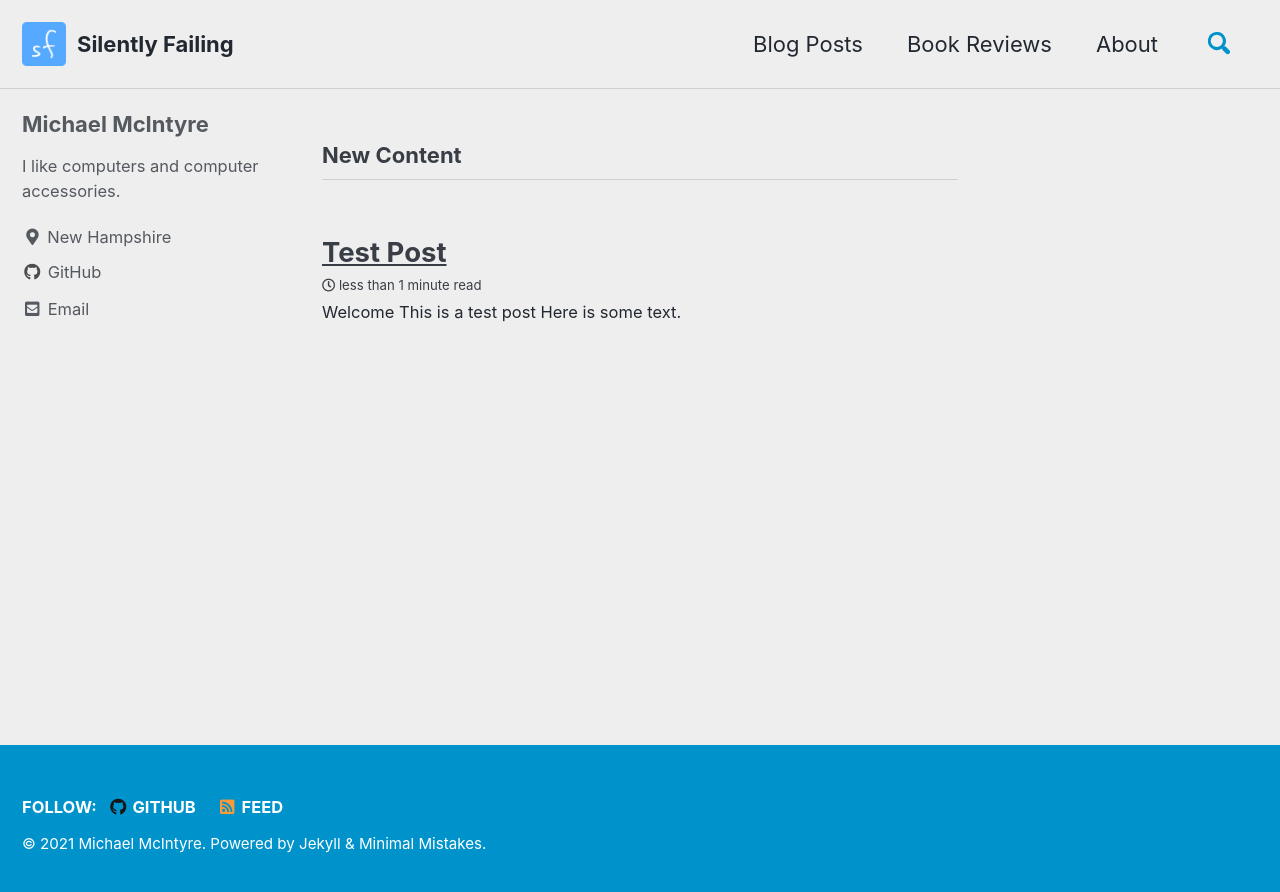
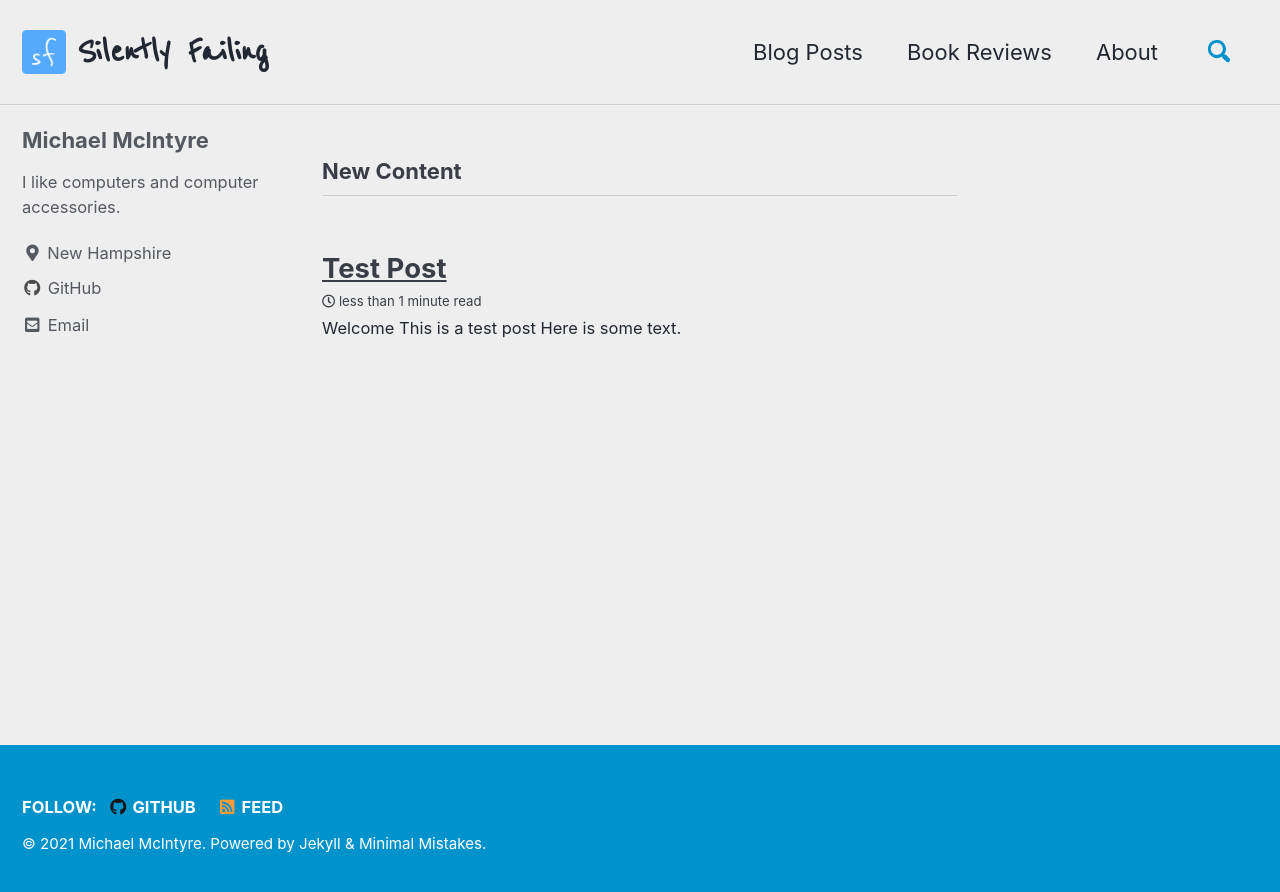
Before and after one commit to mmcintyre1/silently-failing-blog_retired, a Jekyll site: the page built from index.html, in a window 1280 px wide. Shown: the top 892 px of the page. Built offline with Jekyll 4.4.1, drawn with Linux system fonts in a browser that asks for light colours; cached includes are drawn as plain includes; the list of posts is cut into pages by our own code.

Commit message:
changed site title font and added link for google font

```diff
--- a/_includes/head.html
+++ b/_includes/head.html
@@ -17,6 +17,8 @@
 <link rel="stylesheet" href="{{ '/assets/css/main.css' | relative_url }}">
 <link rel="stylesheet" href="https://cdn.jsdelivr.net/npm/@fortawesome/fontawesome-free@5/css/all.min.css">
 <link rel="icon" href="favicon.ico" />
+<link rel="preconnect" href="https://fonts.gstatic.com">
+<link href="https://fonts.googleapis.com/css2?family=Reenie+Beanie&display=swap" rel="stylesheet">
 
 <!--[if IE]>
   <style>
--- a/_sass/minimal-mistakes/_masthead.scss
+++ b/_sass/minimal-mistakes/_masthead.scss
@@ -51,6 +51,8 @@
   align-self: center;
   font-weight: bold;
   // z-index: 20;
+  font-family: "Reenie Beanie";
+  font-size: 40px;
 }
 
 .site-subtitle {
```
